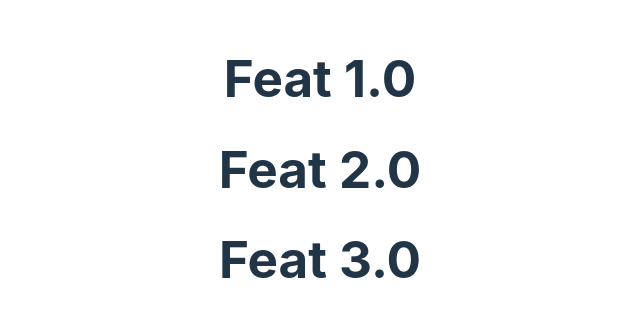
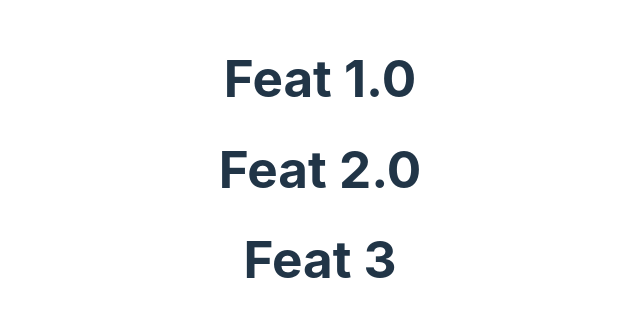
Before and after one commit to Calebosam/version-frontend, a React (Vite) app: page / in a window 1280 px wide. Shown: the part 231-548 px from the top of the page, without its empty margins (320-960 px from the left). Built offline with nearby package versions, Linux system fonts and the light colour scheme.

Commit message:
fix: resolve featuer 3

```diff
--- a/src/App.jsx
+++ b/src/App.jsx
@@ -6,7 +6,7 @@ function App() {
     <>
       <h1>Feat 1.0</h1>
       <h1>Feat 2.0</h1>
-      <h1>Feat 3.0</h1>
+      <h1>Feat 3</h1>
     </>
   )
 }
```
